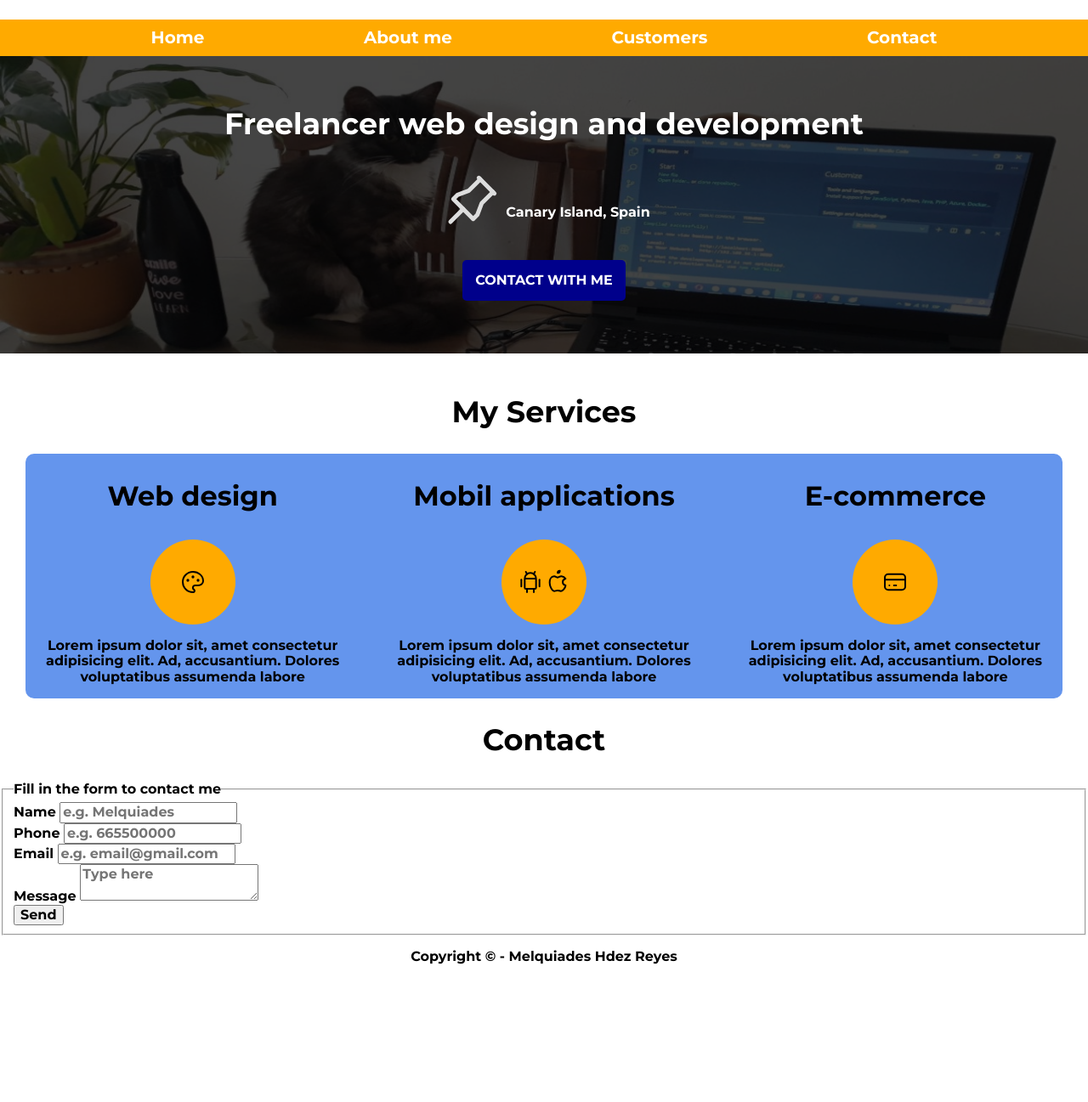
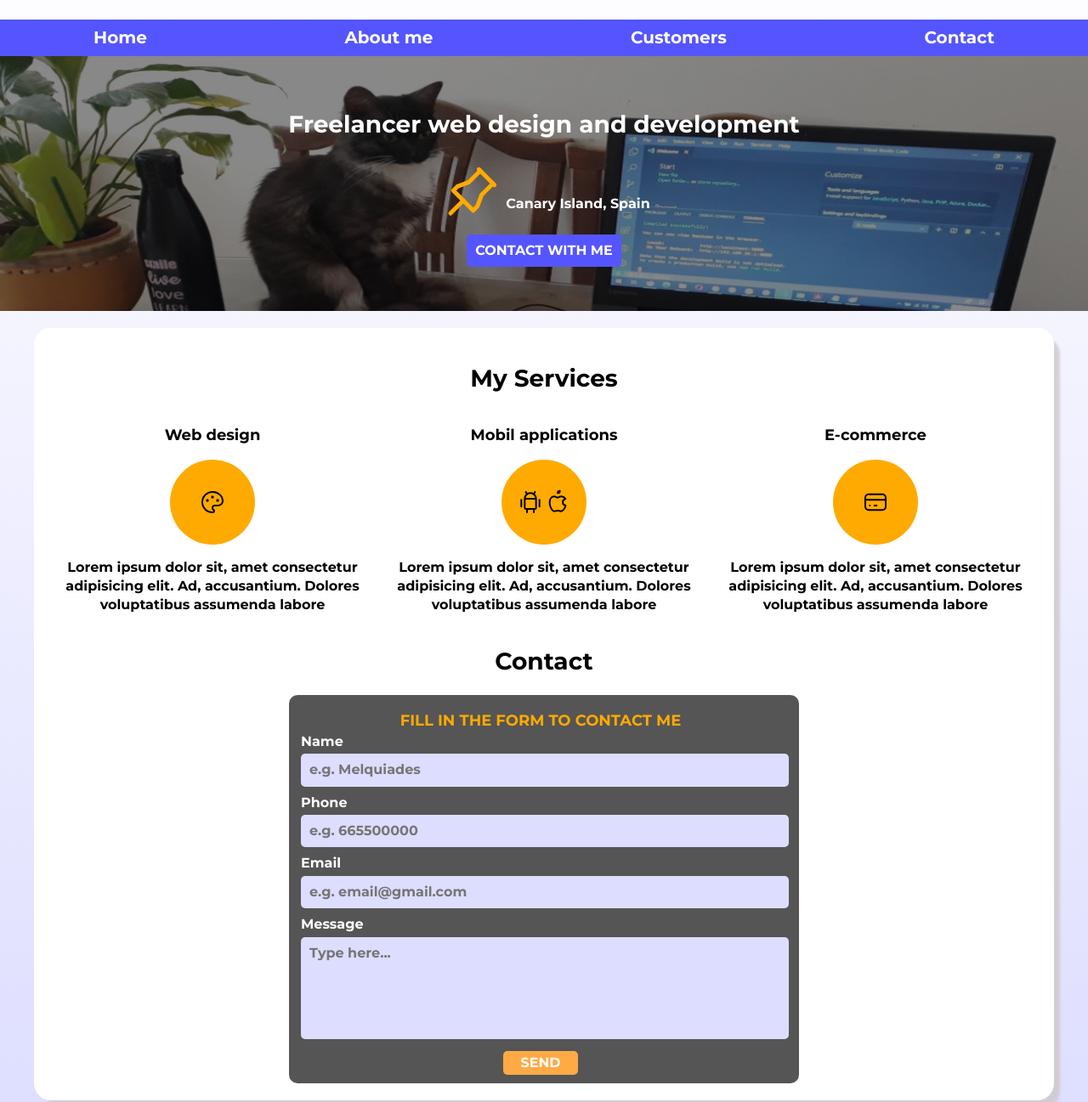
Before and after one commit to webmhrtech/melquiadeshr-web-freelancer, a plain HTML site: page index.html in a window 1280 px wide. Shown: the part 72-1369 px from the top of the page at 85% size. Before the commit the page ends 1223 px from the top, so only its background shows below. Drawn offline with Linux system fonts and the light colour scheme.

Commit message:
finished project

```diff
--- a/css/style.css
+++ b/css/style.css
@@ -1,209 +1,327 @@
 :root {
 
     /* Colors */
-    --primary_color: #55f;
-    --second_color: #fa0;
-
-    /* Fonts */
-
+    --primary_color: #fa0;
+    --second_color: #55f;
+    --white_color: #fff;
+    --black_color: #111;
+    --grey_color: #555;
+    --light-blue_color: #ddf;
+    --light-yellow_color: #fa4;
 }
 
 html {
     font-size: 62.5%; /* font-size 1em = 10px on default browser settings */
-    box-sizing: border-box;
     min-width: 400px; /* The screen will have a minimum */
 }
-
-*, *:before, *:after {
-    box-sizing: inherit;
-  }
 
 body {
     font-size: 16px; /* e.g. 16px = 1rem  e.g.*/
     font-family: 'Montserrat', sans-serif;
-    background-image: linear-gradient(to bottom grey 0%, to top white 100%); /* Colorful gradient for wallpaper */
+    background-image: linear-gradient(to top, var(--light-blue_color) 0%, var(--white_color) 100%); /* Colorful gradient for wallpaper */
+    /* background-image: linear-gradient(to top var(--light-blue_color) 0%, to bottom var(--white_color) 100%);  */
 }
+
+/* APPLICATION FOR HEADER TAGS IN GENERAL h1, h2, h3, ...*/
 
 h1 {
     font-size: 3.8rem;
-    color: #000;
-    font-weight: bold;
 }
 
 h2 {
-    font-size: 3.5rem;
+    font-size: 2.8rem;
 }
 
 h3 {
-    font-size: 3.2rem;
+    font-size: 1.8rem;
 }
 
 h1, h2, h3 {
     text-align: center;
 }
 
-.container-main-menu-bar {
-    background: var(--second_color);
-}
+/**********************************************************************
+
+    *, *:before, *:after {
+        box-sizing: inherit;
+    }
+
+    ENGLISH: apply a natural box layout model to all elements, but
+    allowing components to change
+
+    SPANISH: aplicar un modelo de diseño de caja natural a todos los
+    elementos, pero permitiendo que los componentes cambien
+
+***********************************************************************/
+*, *:before, *:after {
+    box-sizing: inherit;
+  }
 
 .container {
     max-width: 120rem; /* the max size of the container will be 1200px = 120rem */
     margin: 0 auto;
 }
 
-.main-menu-bar {
+/* Another way to give more reusable styles to the button */
+.botton-contact {
+    background: var(--second_color);
+    color: var(--white_color);
+    text-align: center;
+    text-decoration: none;
+    font-weight: bold;
+    border-radius: .5rem;
+    text-transform: uppercase;
+    margin: 1rem;
+    padding: 1rem;
+    width: 90%;
+}
+
+@media (min-width: 480px){
+    .botton-contact {
+        width: auto; /* auto: Returns to its original size */
+    }
+}
+
+.nav-bg { /* Note: inside the div, the color takes the whole line */
+    background: var(--second_color);
+}
+
+/* Starting from a mobile to higher resolutions */
+.container-main-menu-bar {
     display: flex;
     flex-direction: column;
-    /* align-items: center; /* centers only the content of the flex */
 }
 
-.main-menu-bar a {
+@media (min-width: 768px){
+    .container-main-menu-bar {
+        flex-direction: row;
+        justify-content: space-between;
+        padding: 0 10rem;
+    }
+}
+
+.container-main-menu-bar a {
     display: block;
-    text-align: center; /* centers the whole block */
-    color: #fff;
+    text-align: center;
+    color: var(--white_color);
+    text-decoration: none;
     font-size: 2rem;
-    font-weight: 700;
-    text-decoration: none;
+    font-weight: bold;
     padding: 1rem;
 }
 
-.main-menu-bar a:hover {
-    background: #333;
-    color: #fff;
+.container-main-menu-bar a:hover { /* Hovering over the <a> element / Pasar el ratón por encima del elemento <a> */
+    background-color: var(--primary_color);
+    color: var(--black_color);
 }
 
-.container-image {
-    position: relative; /* Space is conserved in the box */
-    background-image: url(../images/ada.jpg);
+/* Image container. e.g. The ada.jpg image goes inside this <div> container */
+.contain-img-ada {
+    background-image: url(../img/ada.jpg);
     background-repeat: no-repeat;
     background-size: cover;
-    height: 350px;
+    height: 300px;
+    position: relative; /* Space is conserved in the box */
 }
 
-.imagen-ada {
+/* Image content. example: What does the ada.jpg image contain? */
+.container-img-ada {
     position: absolute; /* Space is not conserved in the box */
-    background: #000B; /* B: transparency in hex - HEX: 0-9 and A - F */
+    background: #0007; /* 7: transparency in hex - HEX: 0-9 and A - F */
     width: 100%;
     height: 100%;
 
+    /* TO ALIGN VERTICALLY AND HORIZONTALLY - CAN BE APPLIED IN ALL PROJECTS */
     display: flex;
     flex-direction: column;
     align-items: center;
     justify-content: center;
 }
 
-.imagen-ada h2, .imagen-ada p { color: #fff;}
+.container-img-ada h2,
+.container-img-ada p {
+    color: var(--white_color);
+}
 
 .my-location {
     display: flex;
     align-items: flex-end;
 }
 
-.botton-contact {
-    background: darkblue;
-    margin: 3rem 0;
-    padding: 1.5rem;
+/* One way to style the button would be this */
+/*
+.container-img-ada  a{
+    background: var(--second_color);
+    color: var(--white_color);
+    text-align: center;
     text-decoration: none;
-    color: #fff;
     font-weight: bold;
     border-radius: .5rem;
-    text-align: center;
     text-transform: uppercase;
+    margin-top: 2rem;
+    padding: 1rem;
+}
+*/
+
+/*** SERVICES ***/
+
+.services {
+    display: grid;
+    grid-gap: 1rem;
 }
 
-main{
+@media (min-width:760px){
+    .services {
+        grid-template-columns: repeat(3, 1fr);
+        grid-auto-rows: 1fr;
+    }
+}
+
+.service {
     display: flex;
     flex-direction: column;
     align-items: center;
-    margin: 2rem 3rem;
 }
 
-.my-services{
-    background: #6495ed;
-    border-radius: 1rem;
-    display: grid;
-    grid-template-columns: repeat(3, 1fr);
-    column-gap: 2rem;
+.service p {
+    text-align: center;
+    line-height: 2.2rem;
 }
 
-.fill-circle{
+.icons {
     width: 10rem;
     height: 10rem;
+    background: var(--primary_color);
     border-radius: 50%;
-    background: var(--second_color);
-    margin: 0 auto;
-
     display: flex;
     justify-content: center;
     align-items: center;
 }
 
-.my-services section, h3, svg, p {
+.form-contact {
+    background: var(--grey_color);
+    width: min(60rem, 100%); /* Choose the min value that is 60rem and if not 100% of the container */
+    margin: 0 auto;
+    border-radius: 1rem;
+}
+
+.form-contact fieldset {
+    border: none; /* Remove the edges to the fildset */
+    margin-right: 1rem;
+}
+
+.form-contact fieldset legend {
+    text-align: center;
+    color: var(--primary_color);
+    text-transform: uppercase;
+    font-size: 1.8rem;
+    font-weight: bold;
+    padding-top: 2rem;
+}
+
+.container-fields {
+    padding-right: 0rem;
+}
+
+.field-contact {
+    margin-bottom: 1rem ;
+}
+
+.field-contact label {
+    color: var(--white_color);
+    font-weight: bold;
+    margin-bottom: .5rem;
+    display: block;
+}
+
+/* IT IS APPLIED TO ALL THE ATTRIBUTES OF THE INPUT AND THE TEXTAREA */
+.field-contact input[type="text"],
+.field-contact input[type="tel"],
+.field-contact input[type="email"],
+.field-contact textarea {
+    border: none;
+    width: 100%;
+    background: var(--light-blue_color);
+    border-radius: .5rem;
+    padding: 1rem 0 1rem 1rem;
+}
+
+
+/* WHEN WE CLICK INSIDE THE INPUT OR THE TEXTAREA */
+.field-contact input[type="text"]:focus,
+.field-contact input[type="tel"]:focus,
+.field-contact input[type="email"]:focus,
+.field-contact textarea:focus {
+    outline: none;
+    background: var(--white_color);
+}
+
+textarea {
+    height: 10rem;
+    resize: none; /* Unable to expand textarea */
+}
+
+.botton-form {
     text-align: center;
 }
 
-footer {
-    margin: 0 auto;
-    text-align: center;
+/***** BOTTON *****/
+
+.botton-form input[type="submit"]{
+    width: 100%;
+    border-radius: .5rem;
+    border: none;
+    padding: .5rem;
+    background-color: var(--light-yellow_color);
+    color: var(--white_color);
+    text-transform: uppercase;
+    cursor: pointer;
 }
 
-/***** Media Queries - Resolutions per screen *****/
+.botton-form input[type="submit"]:focus {
+    background: var(--primary_color);
+}
+
+@media (min-width:768px){
+    .botton-form input[type="submit"] {
+        width: auto;
+        padding: .5rem 2rem;
+    }
+}
+
+/***** SHADOW CONNTAINER MAIN *****/
+
+.shadow-container-main {
+    box-shadow: 10px 10px 3px -3px rgba(204,198,198,0.75);
+    -webkit-box-shadow: 10px 10px 3px -3px rgba(204,198,198,0.75);
+    -moz-box-shadow: 10px 10px 3px -3px rgba(204,198,198,0.75);
+    background: var(--white_color);
+    padding: 2rem;
+    border-radius: 2rem;
+    margin: 2rem 4rem;
+}
+
+footer {
+    text-align: center;
+    font-size: 1.2rem;
+}
+
+@media (min-width:768px){
+    footer {
+        font-size: 1.5rem;
+    }
+}
+
+/***** MEDIA QUERY | THE MOST USED RESOLUTIONS *****/
 
 
 /* Mobile Phones */
-@media (max-width: 400px) {
-
-    .botton-contact {
-        width: 90%;
-    }
-}
-
-@media (min-width: 400px) {
-    body {
-        /* background: chocolate; */
-    }
-
-    .main-menu-bar {
-        display: flex;
-        flex-direction: column;
-    }
-
-    .botton-contact {
-        width: 90%;
-    }
-}
+@media (min-width: 400px) {}
 
 /* Tablet */
-@media (min-width: 768px) {
-
-    body {
-        /* background: violet; */
-    }
-
-    .main-menu-bar {
-        flex-direction: row;
-        justify-content: space-evenly;
-    }
-
-    .botton-contact {
-        width: auto;
-    }
-}
+@media (min-width: 768px) {}
 
 /* Laptop and PC */
-@media (min-width: 1140px) {
+@media (min-width: 1140px) {}
 
-    body {
-        /* background: gray; */
-    }
-
-    .container {
-        max-width: 100%; /* the max size 100% */
-        margin: 0 auto;
-    }
-
-    .main-menu-bar {
-        flex-direction: row;
-        justify-content: space-evenly;
-    }
-}
+@media (min-width: 1400px) {}
--- a/index.html
+++ b/index.html
@@ -4,57 +4,47 @@
     <meta charset="UTF-8">
     <meta http-equiv="X-UA-Compatible" content="IE=edge">
     <meta name="viewport" content="width=device-width, initial-scale=1.0">
+    <meta name="author" content="Melquiades Hdez Reyes">
     <title>Web Freelancer</title>
-
     <link rel="preload" href="css/normalize.css" as="style"> <!-- Load stylesheet faster -->
     <link rel="stylesheet" href="css/normalize.css">
-
     <link href="https://fonts.googleapis.com/css2?family=Montserrat:ital,wght@0,700;1,400&display=swap" rel="stylesheet">
-
     <link rel="preload" href="css/style.css" as="style"> <!-- Load stylesheet faster -->
     <link rel="stylesheet" href="css/style.css"> <!-- My stylesheet -->
-
 </head>
 <body>
     <header>
-        <h1 class="title-header">Melquiades - Web Freelancer</h1>
+        <h1>Melquiades - Web Freelancer</h1>
     </header>
-
-    <div class="container-main-menu-bar container">
-        <nav class="main-menu-bar">
+    <div class="nav-bg">
+        <nav class="container-main-menu-bar container">
             <a href="#">Home</a>
             <a href="#">About me</a>
             <a href="#">Customers</a>
             <a href="#">Contact</a>
         </nav>
     </div>
-
-    <section class="container-image">
-        <div class="imagen-ada">
+    <div class="contain-img-ada">
+        <section class="container-img-ada">
             <h2>Freelancer web design and development</h2>
-
             <div class="my-location">
-                <svg xmlns="http://www.w3.org/2000/svg" class="icon icon-tabler icon-tabler-pin" width="80" height="80" viewBox="0 0 24 24" stroke-width="1.5" stroke="#dddddd" fill="none" stroke-linecap="round" stroke-linejoin="round">
+                <svg xmlns="http://www.w3.org/2000/svg" class="icon icon-tabler icon-tabler-pin" width="80" height="80" viewBox="0 0 24 24" stroke-width="1.5" stroke="#fa0" fill="none" stroke-linecap="round" stroke-linejoin="round">
                     <path stroke="none" d="M0 0h24v24H0z" fill="none"/>
                     <path d="M15 4.5l-4 4l-4 1.5l-1.5 1.5l7 7l1.5 -1.5l1.5 -4l4 -4" />
                     <line x1="9" y1="15" x2="4.5" y2="19.5" />
                     <line x1="14.5" y1="4" x2="20" y2="9.5" />
                 </svg>
                 <p>Canary Island, Spain</p>
-            </div>
-
+            </div> <!-- end of class .location -->
             <a class="botton-contact" href="#">Contact with me</a>
-        </div>
         </section>
-
-    <main> <!-- Main content of our web page -->
+    </div> <!-- end of class .contain-img-ada -->
+    <div class="shadow-container-main">
         <h2>My Services</h2>
-
-        <div class="my-services">
-        <section>
+        <main class="services container"> <!-- Main content of our web page -->
+            <section class="service">
                 <h3>Web design</h3>
-
-            <div class="fill-circle">
+                <div class="icons">
                     <!-- Vector images with SVG -->
                     <svg xmlns="http://www.w3.org/2000/svg" class="icon icon-tabler icon-tabler-palette" width="32" height="32" viewBox="0 0 24 24" stroke-width="1.5" stroke="#000000" fill="none" stroke-linecap="round" stroke-linejoin="round">
                         <path stroke="none" d="M0 0h24v24H0z" fill="none"/>
@@ -64,15 +54,12 @@
                         <circle cx="16.5" cy="10.5" r=".5" fill="currentColor" />
                     </svg>
                 </div>
-
                 <p>Lorem ipsum dolor sit, amet consectetur adipisicing elit. Ad, accusantium. Dolores voluptatibus
                 assumenda labore</p>
             </section>
-
-        <section>
+            <section class="service">
                 <h3>Mobil applications</h3>
-
-            <div class="fill-circle">
+                <div class="icons">
                     <!-- Vector images with SVG -->
                     <svg xmlns="http://www.w3.org/2000/svg" class="icon icon-tabler icon-tabler-brand-android" width="32" height="32" viewBox="0 0 24 24" stroke-width="1.5" stroke="#000000" fill="none" stroke-linecap="round" stroke-linejoin="round">
                         <path stroke="none" d="M0 0h24v24H0z" fill="none"/>
@@ -93,11 +80,9 @@
                 <p>Lorem ipsum dolor sit, amet consectetur adipisicing elit. Ad, accusantium. Dolores voluptatibus
                 assumenda labore</p>
             </section>
-
-        <section>
+            <section class="service">
                 <h3>E-commerce</h3>
-
-            <div class="fill-circle">
+                <div class="icons">
                     <!-- Vector images with SVG -->
                     <svg xmlns="http://www.w3.org/2000/svg" class="icon icon-tabler icon-tabler-credit-card" width="32" height="32" viewBox="0 0 24 24" stroke-width="1.5" stroke="#000000" fill="none" stroke-linecap="round" stroke-linejoin="round">
                         <path stroke="none" d="M0 0h24v24H0z" fill="none"/>
@@ -107,47 +92,45 @@
                         <line x1="11" y1="15" x2="13" y2="15" />
                     </svg>
                 </div>
-
                 <p>Lorem ipsum dolor sit, amet consectetur adipisicing elit. Ad, accusantium. Dolores voluptatibus
                 assumenda labore</p>
             </section>
-        </div>
-    </main>
-
+        </main> <!-- end of tag <main> -->
+        <div class="form-container">
                 <section>
                 <h2>Contact</h2>
-
-        <form action="">
+                <form class="form-contact" action="">
                     <fieldset>
                         <legend>Fill in the form to contact me</legend>
 
-                <div>
+                        <div class="container-fields">
+                            <div class="field-contact">
                                 <label for="">Name</label>
                                 <input type="text" placeholder="e.g. Melquiades">
                             </div>
-
-                <div>
+                            <div class="field-contact">
                                 <label for="">Phone</label>
                                 <input type="tel" placeholder="e.g. 665500000">
                             </div>
-
-                <div>
+                            <div class="field-contact">
                                 <label for="">Email</label>
                                 <input type="email" placeholder="e.g. email@gmail.com">
                             </div>
+                            <div class="field-contact">
+                                <label for="">Message</label>
+                                <textarea placeholder="Type here..."></textarea>
+                            </div>
+                        </div> <!-- end of class .container-fields -->
 
-                <div>
-                    <label for="">Message</label>
-                    <textarea placeholder="Type here"></textarea>
-                </div>
-
-                <div>
+                            <div class="botton-form">
                                 <input type="submit" value="Send">
                             </div>
-
                     </fieldset>
                 </form>
                 </section>
+            </div>
+
+    </div> <!-- end of class .shadow-container-main -->
 
 
     <footer>
```
Also changed, not shown: img/ada.jpg (renamed from images/ada.jpg). Lines whose indentation alone changed are shown as unchanged.
